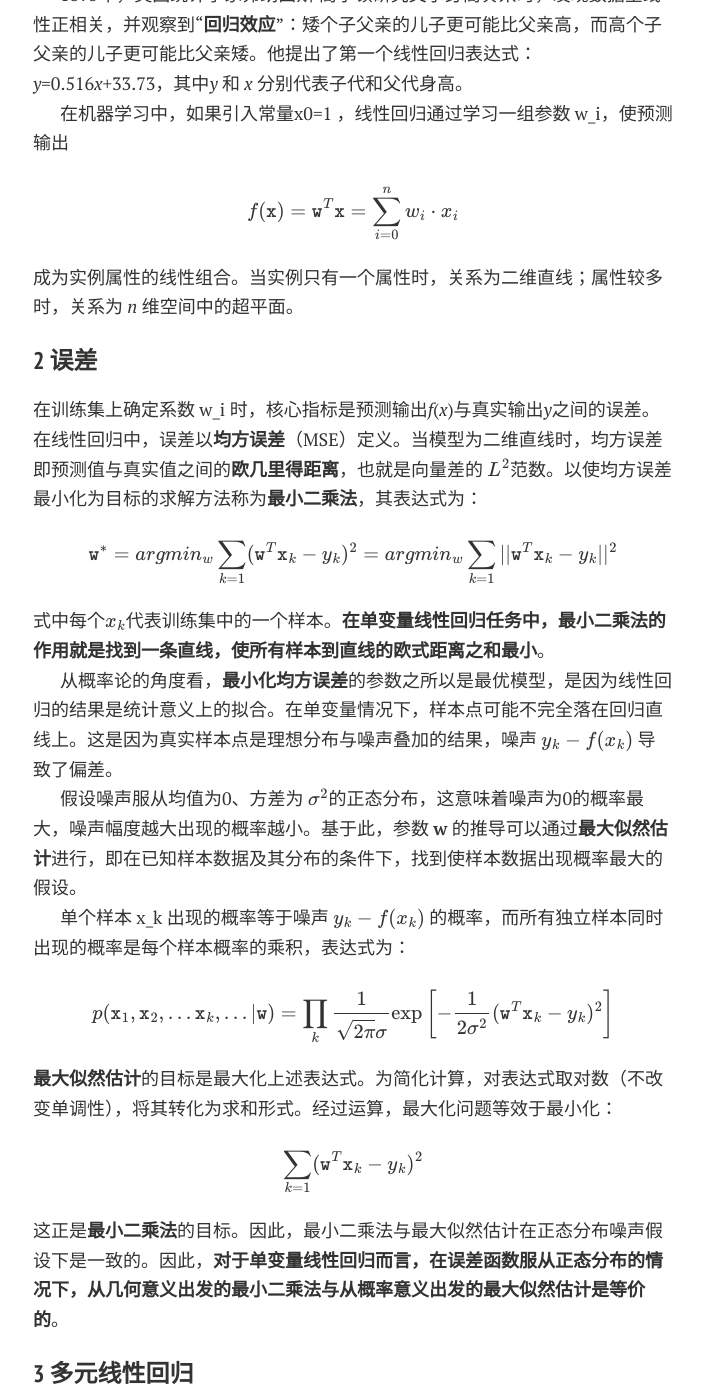
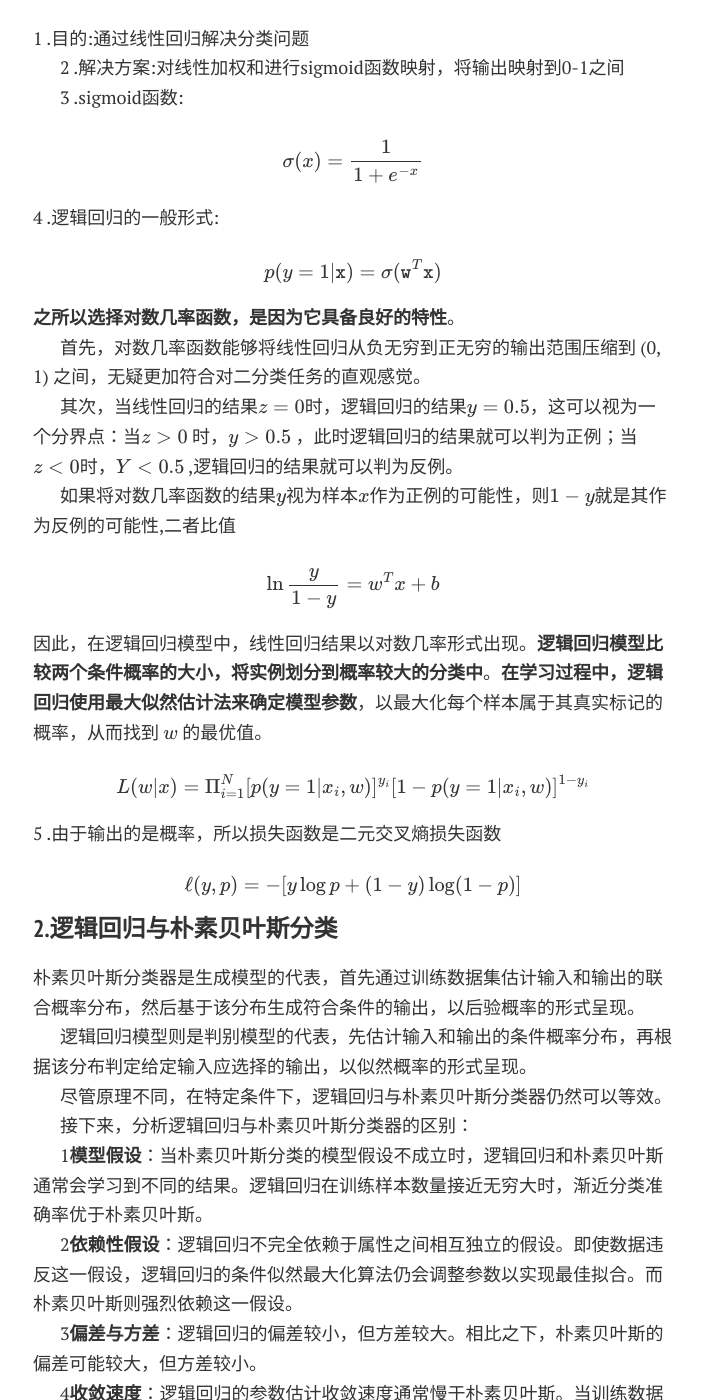
Before and after one commit to Qilu-Yuan/Qilu-Yuan.github.io, a Jekyll site: the page built from blogs/ML/LogisticRegression.md, in a window 1280 px wide and 1400 px high, scrolled down 379 px. Shown: the whole window, without its empty margins (287-990 px from the left). Built offline with Jekyll 4.4.1, drawn with Linux system fonts in a browser that asks for light colours; nearby versions of some CDN libraries; formulas are drawn with MathJax 3; comment, search, counter and statistics services are not loaded; a style sheet for code colours, icons or effects is not loaded; some of the changed text lies outside the part shown.

Commit message:
Update LogisticRegression.md

```diff
--- a/blogs/ML/LogisticRegression.md
+++ b/blogs/ML/LogisticRegression.md
@@ -1,261 +1,106 @@
 ---
 layout: page
 permalink: /blogs/ML/LogisticRegression/index.html
-title: 线性回归
+title: 逻辑回归
 ---
 
-## 线性回归
 
-### 1 线性回归基本概念
+## 逻辑回归
 
-线性模型在数学中“简约而不简单”，既能体现基本思想，又能构建强大的非线性模型。在机器学习中，**线性回归**是一项基本任务，应用了深远的数学工具。<br>
+### 回归与分类
 
-**线性回归**假设输出是若干输入的线性组合，目标是求解最优系数。其模型易于拟合，统计特性明确，因而广泛应用。在机器学习中，线性回归可用于对任意输入预测连续输出。<br>
+1.线性回归的输出是连续的，逻辑回归的输出是离散的<br>
 
-1875年，英国统计学家弗朗西斯·高尔顿研究父子身高关系时，发现数据呈线性正相关，并观察到“**回归效应**”：矮个子父亲的儿子更可能比父亲高，而高个子父亲的儿子更可能比父亲矮。他提出了第一个线性回归表达式：*y*=0.516*x*+33.73，其中*y* 和 *x* 分别代表子代和父代身高。<br>
+2.逻辑回归的输出是概率，线性回归的输出是预测值<br>
 
-在机器学习中，如果引入常量x0=1 ，线性回归通过学习一组参数 w_i，使预测输出 <br>
+3.逻辑回归的损失函数是交叉熵损失函数，线性回归的损失函数是均方误差损失函数<br>
+
+### 1逻辑回归<br>
+
+1 .目的:通过线性回归解决分类问题<br>
+
+2 .解决方案:对线性加权和进行sigmoid函数映射，将输出映射到0-1之间<br>
+
+3 .sigmoid函数:<br>
 
 $$
-f(\mathtt{x})=\mathtt{w}^T\mathtt{x}=\sum_{i=0}^n w_i\cdot x_i
+\sigma(x) = \frac{1}{1+e^{-x}}
 $$
 
-成为实例属性的线性组合。当实例只有一个属性时，关系为二维直线；属性较多时，关系为 *n* 维空间中的超平面。<br>
-
-### 2 误差
-
-在训练集上确定系数 w_i 时，核心指标是预测输出*f*(*x*)与真实输出*y*之间的误差。在线性回归中，误差以**均方误差**（MSE）定义。当模型为二维直线时，均方误差即预测值与真实值之间的**欧几里得距离**，也就是向量差的 $L^2$范数。以使均方误差最小化为目标的求解方法称为**最小二乘法**，其表达式为：<br>
+4 .逻辑回归的一般形式:<br>
 
 $$
-\mathtt{w}^*=arg min_w \sum_{k=1}(\mathtt{w}^T \mathtt{x}_k - y_k)^2=arg min_w \sum_{k=1}||\mathtt{w}^T \mathtt{x}_k - y_k||^2
+p(y=1|\mathtt{x}) = \sigma(\mathtt{w}^T\mathtt{x})\\
 $$
 
-式中每个$x_k$代表训练集中的一个样本。**在单变量线性回归任务中，最小二乘法的作用就是找到一条直线，使所有样本到直线的欧式距离之和最小**。<br>
+**之所以选择对数几率函数，是因为它具备良好的特性**。<br>
 
-从概率论的角度看，**最小化均方误差**的参数之所以是最优模型，是因为线性回归的结果是统计意义上的拟合。在单变量情况下，样本点可能不完全落在回归直线上。这是因为真实样本点是理想分布与噪声叠加的结果，噪声 $y_k - f(x_k)$ 导致了偏差。<br>
+首先，对数几率函数能够将线性回归从负无穷到正无穷的输出范围压缩到 (0, 1) 之间，无疑更加符合对二分类任务的直观感觉。<br>
 
-假设噪声服从均值为0、方差为 $\sigma^2$的正态分布，这意味着噪声为0的概率最大，噪声幅度越大出现的概率越小。基于此，参数 **w** 的推导可以通过**最大似然估计**进行，即在已知样本数据及其分布的条件下，找到使样本数据出现概率最大的假设。<br>
+其次，当线性回归的结果$z=0$时，逻辑回归的结果$y =0.5$，这可以视为一个分界点：当$z>0$ 时，$y>0.5$ ，此时逻辑回归的结果就可以判为正例；当$z<0$时，$Y<0.5$ ,逻辑回归的结果就可以判为反例。<br>
 
-单个样本 x_k 出现的概率等于噪声 $y_k - f(x_k)$ 的概率，而所有独立样本同时出现的概率是每个样本概率的乘积，表达式为：<br>
+如果将对数几率函数的结果$y$视为样本$x$作为正例的可能性，则$1-y$就是其作为反例的可能性,二者比值<br>
 
 $$
-p(\mathtt{x}_1,\mathtt{x}_2,...\mathtt{x}_k,...|\mathtt{w})=\prod_k \frac{1}{\sqrt{2\pi}\sigma}\exp\left[ -\frac{1}{2\sigma^2}(\mathtt{w}^T \mathtt{x}_k - y_k)^2\right]
+\ln \frac{y}{1-y} = w^Tx+b
 $$
 
-**最大似然估计**的目标是最大化上述表达式。为简化计算，对表达式取对数（不改变单调性），将其转化为求和形式。经过运算，最大化问题等效于最小化：<br>
+因此，在逻辑回归模型中，线性回归结果以对数几率形式出现。**逻辑回归模型比较两个条件概率的大小，将实例划分到概率较大的分类中**。**在学习过程中，逻辑回归使用最大似然估计法来确定模型参数**，以最大化每个样本属于其真实标记的概率，从而找到 $w$ 的最优值。<br>
 
 $$
-\sum_{k=1}(\mathtt{w}^T \mathtt{x}_k - y_k)^2
+L(w|x) = \Pi_{i=1}^N[p(y=1|x_i,w)]^{y_i} [1-p(y=1|x_i,w)]^{1-y_i}
 $$
 
-这正是**最小二乘法**的目标。因此，最小二乘法与最大似然估计在正态分布噪声假设下是一致的。因此，**对于单变量线性回归而言，在误差函数服从正态分布的情况下，从几何意义出发的最小二乘法与从概率意义出发的最大似然估计是等价的**。<br>
-
-
-
-
-### 3 多元线性回归
-
-在单变量线性回归中，回归方程为*y*=*w_1* *x*+*w_0*。通过最小化均方误差，对 *w*1 和 *w*0 求偏导并令其为零，得到最优解的解析式：<br>
+5 .由于输出的是概率，所以损失函数是二元交叉熵损失函数<br>
 
 $$
-w_1 = \frac{\sum_{k=1}^m y_k(x_k-\frac{1}{m}\sum_{k=1}^m x_k)}{\sum_{k=1}^m x_k^2 - \frac{1}{m}(\sum_{k=1}^m x_k)^2}
-\\
-w_0= \frac{1}{m}\sum_{k=1}^m (y_k -w_1 x_k)
+\ell (y,p) = -[y\log p+(1-y)\log (1-p)]
 $$
 
-**单变量线性回归是最简单的特例**。实际问题中，输出可能由多个属性决定，例如子代身高不仅受遗传影响，还受营养、环境等因素影响。这类问题称为**多元线性回归**。<br>
+### 2.逻辑回归与朴素贝叶斯分类
 
-多元线性回归的参数**w** 也可用最小二乘法估计，最优解同样用偏导数确定，多元线性回归的最优参数为：<br>
+朴素贝叶斯分类器是生成模型的代表，首先通过训练数据集估计输入和输出的联合概率分布，然后基于该分布生成符合条件的输出，以后验概率的形式呈现。<br>
+
+逻辑回归模型则是判别模型的代表，先估计输入和输出的条件概率分布，再根据该分布判定给定输入应选择的输出，以似然概率的形式呈现。<br>
+
+尽管原理不同，在特定条件下，逻辑回归与朴素贝叶斯分类器仍然可以等效。<br>
+
+接下来，分析逻辑回归与朴素贝叶斯分类器的区别：<br>
+
+1**模型假设**：当朴素贝叶斯分类的模型假设不成立时，逻辑回归和朴素贝叶斯通常会学习到不同的结果。逻辑回归在训练样本数量接近无穷大时，渐近分类准确率优于朴素贝叶斯。<br>
+
+2**依赖性假设**：逻辑回归不完全依赖于属性之间相互独立的假设。即使数据违反这一假设，逻辑回归的条件似然最大化算法仍会调整参数以实现最佳拟合。而朴素贝叶斯则强烈依赖这一假设。<br>
+
+3**偏差与方差**：逻辑回归的偏差较小，但方差较大。相比之下，朴素贝叶斯的偏差可能较大，但方差较小。<br>
+
+4**收敛速度**：逻辑回归的参数估计收敛速度通常慢于朴素贝叶斯。当训练数据集容量较大时，逻辑回归的性能通常优于朴素贝叶斯；但在训练数据稀缺时，两者的表现可能会反转<br>
+
+### 3.多分类
+
+**多次二分类**
+
+**一种改进方式是通过多次二分类实现多个类别的标记**。这等效为直接将逻辑回归应用在每个类别之上，对每个类别都建立一个二分类器。如果输出的类别标记数目为$m$，就可以得到$m$个针对不同标记的二分类逻辑回归模型，而对一个实例的分类结果就是这$m$ 个分类函数中输出值最大的那个。在这种方式中，对一个实例执行分类需要多次使用逻辑回归算法，其效率显然比较低下。<br>
+
+**Softmax回归**
+
+1.目的:通过线性回归解决多分类问题<br>
+
+2.解决方案:对线性加权和进行softmax函数映射，将输出转换为概率值<br>
+
+3.softmax函数:<br>
 
 $$
-\mathtt{w}^*=(\mathtt{X}^T \mathtt{X})^{-1}\mathtt{X}^T\mathtt{y}
+softmax(y_i) = \frac{e^{y_i}}{\sum_{j=1}^n e^{y_j}}
 $$
 
-式中的**X**是由所有样本x=(x0;x1;x2;...;xn) 的转置共同构成的矩阵,但这一表达式只在矩阵(**X^T X**) 的逆矩阵存在时成立。在大量复杂的实际任务中，每个样本中属性的数目甚至会超过训练集中的样本总数，此时求出的最优解**w^* ** 就不是唯一的，解的选择将依赖于学习算法的归纳偏好。<br>
-
-### 4.优化方法
-
-#### 4.1最小二乘法
-
-以**一元线性回归**为例:<br>
-
-1.定义损失函数：$L(w,b)= \frac{1}{n} \sum_{i=1}^n (y_i - (wx_i+b))^2$<br>
-
-2.求使得损失函数最小的 w 和 b,令偏导数=0<br>
+4.Softmax回归的一般形式:<br>
 
 $$
-\frac{\partial L}{\partial w} = -2\cdot \frac{1}{n} \sum_{i=1}^n x_i(y_i -w x_i-b)=0\\
+p(y=k|\mathtt{x}) = Softmax(\mathtt{w}^T\mathtt{x})\\
 $$
 
-$$
-\frac{\partial L}{\partial b} = -2\cdot \frac{1}{n} \sum_{i=1}^n(y_i -w x_i-b)=0
-$$
-
-3.求解方程组，得到w和b的表达式为:<br>
+5.由于输出的是概率，所以损失函数是交叉熵损失函数<br>
 
 $$
-w = \frac {\sum_{i=1}^n (x_i -\bar x)(y_i -\bar y)}{\sum_{i=1}^n (x_i -\bar x)^2}\\
+\ell (y,p) = -\sum_{i=1}^n y_i\log p_i
 $$
-
-$$
-b = \bar y -w \bar x
-$$
-
-4.将数据点带入,即可得到线性回归方程 $y= wx+b$<br>
-
-5.得到预测值<br>
-
-**最小二乘法的一般解法:**<br>
-
-<center>
-<img src="https://qilu-yuan.github.io/Figure/LinearRegression/1.png" width="500" height="500" alt="AltText" />
-</center>
-
-多元线性回归的一般形式为：$y=<\mathtt{w},\mathtt{x}>+b$<br>
-
-1.首先添加一列全为1的特征，同时给权重向量也添加一个维度值为b，即：<br>
-
-$$
-\mathtt{X} \gets [\mathtt{X},1] \ \ \mathtt{w} \gets \begin{bmatrix}
-\mathtt{w}\\ b
-\end{bmatrix}
-$$
-
-2.损失函数：<br>
-
-$$
-\ell (\mathtt{X,y,w}) = \frac{1}{2n} || \mathtt{y-Xw}||^2
-$$
-
-3.求解最优*** w\****
-
-$$
-\ \ \ \frac{\partial}{\partial \mathtt{w}} \ell (\mathtt{X,y,w}) = 0
-\\\Leftrightarrow \frac{1}{n}(\mathtt{y-Xw})^T\mathtt{X} = 0
-\\\Leftrightarrow  \mathtt{w^*} = (\mathtt{X}^T \mathtt{X})^{-1}\mathtt{X}^T \mathtt{y}
-$$
-
-
-#### 4.2 梯度下降法
-
-**损失平面**：
-$$
-w^*,b^*=arg\ min_{w,b}\ L
-$$
-
-<center>
-<img src="https://qilu-yuan.github.io/Figure/LinearRegression/2.png" width="500" height="500" alt="AltText" />
-</center>
-
-如何从Large *L*寻找到 Small *L*？
-
-<center>
-<img src="https://qilu-yuan.github.io/Figure/LinearRegression/3.png" width="500" height="500" alt="AltText" />
-</center>
-
-
-**梯度下降法:**<br>
-
-1.随机选择一个初始的 $w^0$
-
-<br>2.计算$w^0$处*L*的微分
-$$
-\frac{\partial L}{\partial w}|_{w = w^0}
-$$
-
-<br>3.斜率为正：增加 $w^0$; 斜率为负：减小$w^0$
-
-<br>4.更新*w*:
-$$
-w^1 \Leftarrow w^0-\eta \frac{\partial L}{\partial w}|_{w = w^0}
-$$
-(超参数$\eta$:学习率)
-
-<br>5.不断迭代更新$w$：直至收敛
-
-##### 学习率
-
-过小：收敛太慢，浪费计算资源，容易陷入局部最优解<br>
-
-过大：振动幅度大，模型难以收敛<br>
-
-##### 梯度：标量对向量的微分
-
-$$
-\mathtt{x}= \begin{bmatrix}
- x_1\\x_2
-\\.\\.\\.
-\\x_n
-\end{bmatrix}           \bigtriangledown f_x(\mathtt{x}) = \frac{\partial y}{\partial \mathtt x} = \left[ \frac{\partial y}{\partial x_1}, \frac{\partial y}{\partial  x_2}, ..., \frac{\partial y}{\partial  x_n} \right]
-$$
-
-
-函数对每个变量的偏导数组成的**向量**就是梯度，梯度指向函数值**上升**最快的方向。优化时，需要计算损失函数*L*（标量）对参数（向量）的微分<br>
-
-##### 小批量随机梯度下降法（mini-batch stochastic gradient descent）
-
-由于在整个训练集上计算梯度的复杂度太高，所以采用小批量随机梯度下降法<br>
-
-随机采样b个样本来近似整个训练集的梯度<br>
-
-$$
-\frac{\partial L}{\partial w}|_{w = w^0} \approx \frac{1}{b} \sum_{i=1}^b \frac{\partial L_i}{\partial w}|_{w = w^0}
-$$
-
-批量大小b是另一个超参数，b的选择：b越大，梯度的估计越准确，但计算复杂度也越高；b越小，梯度的估计越不准确，但计算复杂度越低<br>
-
-
-### 5 正则化方法
-
-过拟合的本质源于多解性，导致模型对微小扰动极度敏感，稳定性差。正则化是解决过拟合的核心手段，常见方法为岭回归和LASSO回归：<br>
-
-1 . **岭回归**（参数衰减）<br>
-
-(1) 添加参数二范数惩罚项：即最小化的对象变为<br>
-
-$$
-y_k- \mathtt{w}^T \mathtt{x}_k|^2 +|\Gamma \mathtt{w}|^2 ，
-$$
-
-其中的 $\Gamma$ 被称为**季霍诺夫矩阵**，通常可以简化为一个常数<br>
-
-(2) 约束解在高维空间球内，通过缩放削弱参数贡献，保留所有特征但降低权重。<br>
-
-2 . **LASSO回归**  “**最小绝对缩减和选择算子**”（Least Absolute Shrinkage and Selection Operator）<br>
-
-(1) 添加参数一范数惩罚项：<br>
-
-(2) 即最小化的对象变为 <br>
-
-$$
-|y_k- \mathtt{w}^T \mathtt{x}_k|^2 +\lambda|\mathtt{w}|_1 ，
-$$
-
-其中的 $\lambda$ 是一个常数。<br>
-
-(3) **引入稀疏性**，将部分参数归零，实现特征选择（奥卡姆剃刀原理），简化模型复杂度。<br>
-
-3 . **弹性网回归**
-(1) 添加参数一范数和二范数惩罚项：<br>
-
-(2) 即最小化的对象变为 <br>
-
-$$
-|y_k- \mathtt{w}^T \mathtt{x}_k|^2 +\lambda|\mathtt{w}|_1 +\lambda|\Gamma \mathtt{w}|^2 ，
-$$
-
-其中的 $\lambda$ 是一个常数。<br>
-
-3 . **核心差异**
-
-(1) 岭回归：正态先验，参数衰减；<br>
-
-(2) LASSO：拉普拉斯先验，特征稀疏化。<br>
-
-(3) 弹性网：岭回归和LASSO的混合，参数衰减和特征稀疏化。
-
-4 . **共性**
-
-通过惩罚项牺牲训练精度，提升模型泛化性，抑制过拟合。<br>
-
-稀疏性思想跨领域应用广泛（如数据压缩、信号处理）。
```
